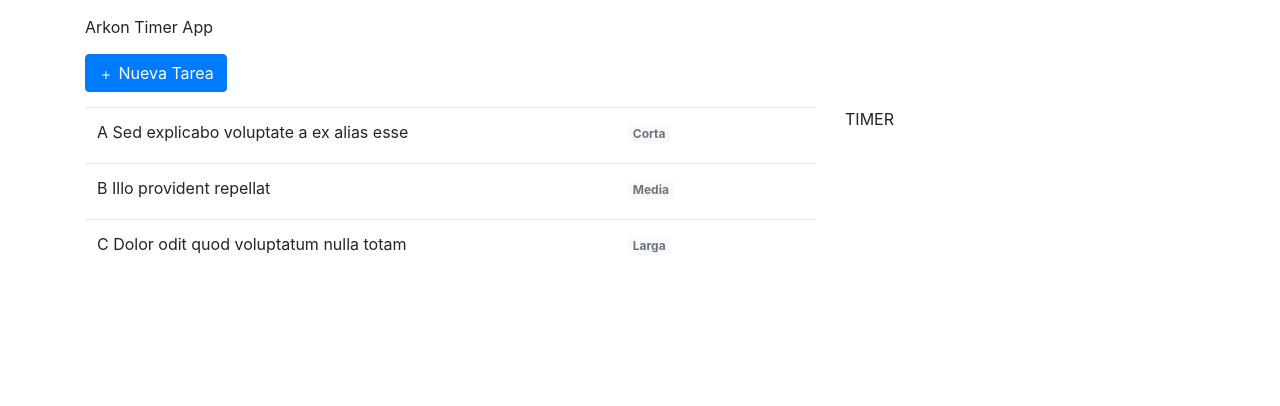
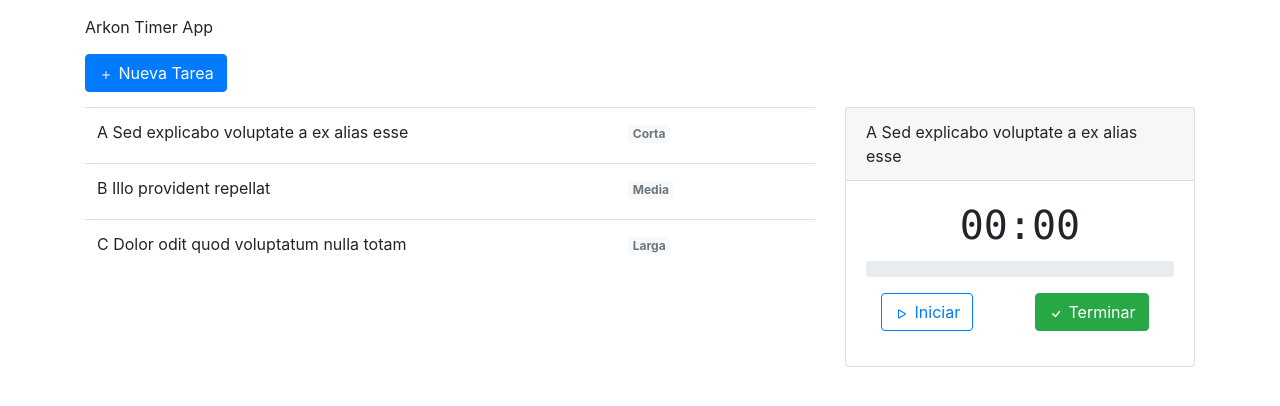
Before and after one commit to jmmendivil/taskmanager, a React (Create React App) app: page / in a window 1280 px wide. Shown: the top 406 px of the page. Built offline with nearby package versions, Linux system fonts and the light colour scheme.

Commit message:
feature(component): add chronometer
- TODO: move to own file

```diff
--- a/src/App.css
+++ b/src/App.css
@@ -13,13 +13,18 @@
   color: white;
 }
 
+.disabled.task-item {
+  color: var(--gray);
+  background-color: var(--light);
+}
 
 .row {
   margin-top: 15px;
   margin-bottom: 15px;
 }
 
-.td--actions button {
+.td--actions button,
+.disabled.task-item:hover .td--actions button {
   visibility: hidden;
   vertical-align: middle !important;
 }
--- a/src/App.js
+++ b/src/App.js
@@ -1,6 +1,6 @@
 import React, { useState } from 'react'
 import { Container, Row, Col, Button, Table, Card, ProgressBar } from 'react-bootstrap'
-import { Plus, Play, Stop } from 'react-bootstrap-icons'
+import { Plus, Play, Stop, Check } from 'react-bootstrap-icons'
 import ItemTask from './components/ItemTask/ItemTask'
 import useTasks from './hooks/useTasks'
 import { TASK_MODEL } from './models/task'
@@ -51,9 +51,85 @@ function App () {
     updateTask,
     deleteTask
   } = useTasks(
+    // initial tasks
     _tasks,
+    // create emtpy task
     () => ({ ...TASK_MODEL, created: Date.now() })
   )
+
+  const [status, setStatus] = useState('stoped')
+  // interval
+  const [chronometer, setChronometer] = useState()
+  // percent & label
+  const [timerProgress, setTimerProgress] = useState([0, '00:00'])
+
+  const getDiffs = ([start, end], prev) => {
+    const diff = (end - start) + prev
+    return {
+      diff,
+      secs: Math.floor((diff / 1000) % 60),
+      mins: Math.floor((diff / 1000 / 60) % 60)
+    }
+  }
+
+  const getProgressPct = (duration, progress) => {
+    const durationMillis = duration * 60 * 1000
+    return (progress / durationMillis) * 100
+  }
+
+  const formatTimeText = (mins, secs) => {
+    const secsFormat = '0' + secs
+    const minsFormat = '0' + mins
+    return minsFormat.substr(-2) + ':' + secsFormat.substr(-2)
+  }
+
+  const initChronometer = (duration, prevProgress, startDate) => {
+    setChronometer(
+      setInterval(() => {
+        const { diff, secs, mins } = getDiffs([startDate, +Date.now()], prevProgress)
+        setTimerProgress([
+          getProgressPct(duration, diff),
+          formatTimeText(mins, secs)
+        ])
+      }, 1000)
+    )
+    setStatus('started')
+  }
+
+  const stopChronometer = () => {
+    clearInterval(chronometer)
+    setStatus('stoped')
+  }
+
+  const handleCounterStart = () => {
+    const now = Date.now()
+    firstTask.updates.unshift([now])
+    // run chronometer
+    initChronometer(firstTask.duration, firstTask.progress, now)
+  }
+  const handleCounterStop = () => {
+    // update end-date
+    firstTask.updates[0].push(Date.now())
+    // update progress
+    const { diff } = getDiffs(firstTask.updates[0], firstTask.progress)
+    firstTask.progress = diff
+    stopChronometer()
+    updateTask(0)(firstTask)
+  }
+
+  const handleDoneTask = () => {
+    console.log('DONE')
+  }
+
+  const hasTasks = (tasks.length > 0)
+  const isChronoRunning = (status === 'started')
+  const progressEnd = (timerProgress[0] >= 100)
+  const progressVariant = (timerProgress[0] < 49) ? 'success'
+    : (timerProgress[0] < 69) ? 'info'
+      : (timerProgress[0] < 89) ? 'warning'
+        : 'danger'
+
+  const doneBtnVariation = (isChronoRunning) ? 'outline-success' : 'success'
 
   return (
     <Container>
@@ -63,7 +139,7 @@ function App () {
 
       <Row>
         <Col>
-          <Button onClick={createTask}>
+          <Button onClick={createTask} disabled={isChronoRunning}>
             <Plus /> Nueva Tarea
           </Button>
         </Col>
@@ -73,20 +149,57 @@ function App () {
         <Col md={8}>
           <Table>
             <tbody>
-              {tasks.map((task, i) => (
+              {(hasTasks) && tasks.map((task, i) => (
                 <ItemTask
                   key={task.created}
                   index={i}
                   onUpdate={updateTask(i)}
                   onDelete={deleteTask(i)}
+                  disabled={isChronoRunning}
                   task={task}
                 />
               ))}
             </tbody>
           </Table>
         </Col>
-        <Col>
-          TIMER
+        <Col md={4}>
+          {(hasTasks) && (
+            <Card>
+              <Card.Header>
+                {tasks[0].title}
+              </Card.Header>
+              <Card.Body>
+                <div className='card-title h1 text-center text-monospace'>
+                  {/* progress seconds to minutes */}
+                  {timerProgress[1]}
+                </div>
+                <div className='text-center mb-3'>
+                  <ProgressBar animated={progressEnd} variant={progressVariant} now={timerProgress[0]} />
+                </div>
+                <Row className='mr-0 ml-0'>
+                  <Col sm={6}>
+                    {(hasTasks) && (
+                      <Button
+                        onClick={(isChronoRunning) ? handleCounterStop : handleCounterStart}
+                        variant='outline-primary'
+                      >
+                        {(isChronoRunning)
+                          ? <><Stop /> Detener</>
+                          : <><Play /> Iniciar</>}
+                      </Button>
+                    )}
+                  </Col>
+                  <Col sm={6}>
+                    <Button
+                      onClick={handleDoneTask}
+                      variant={doneBtnVariation}>
+                      <Check /> Terminar
+                    </Button>
+                  </Col>
+                </Row>
+              </Card.Body>
+            </Card>
+          )}
         </Col>
       </Row>
     </Container>
```
